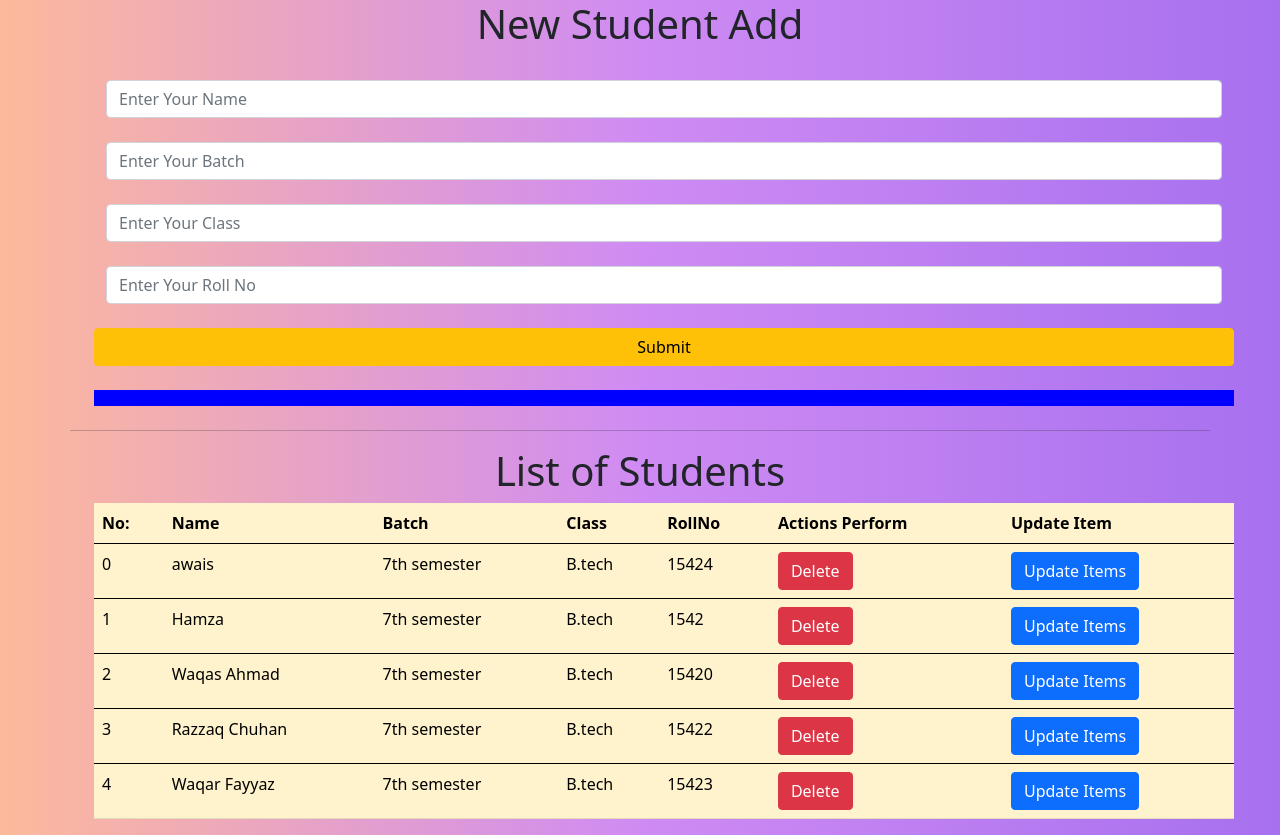
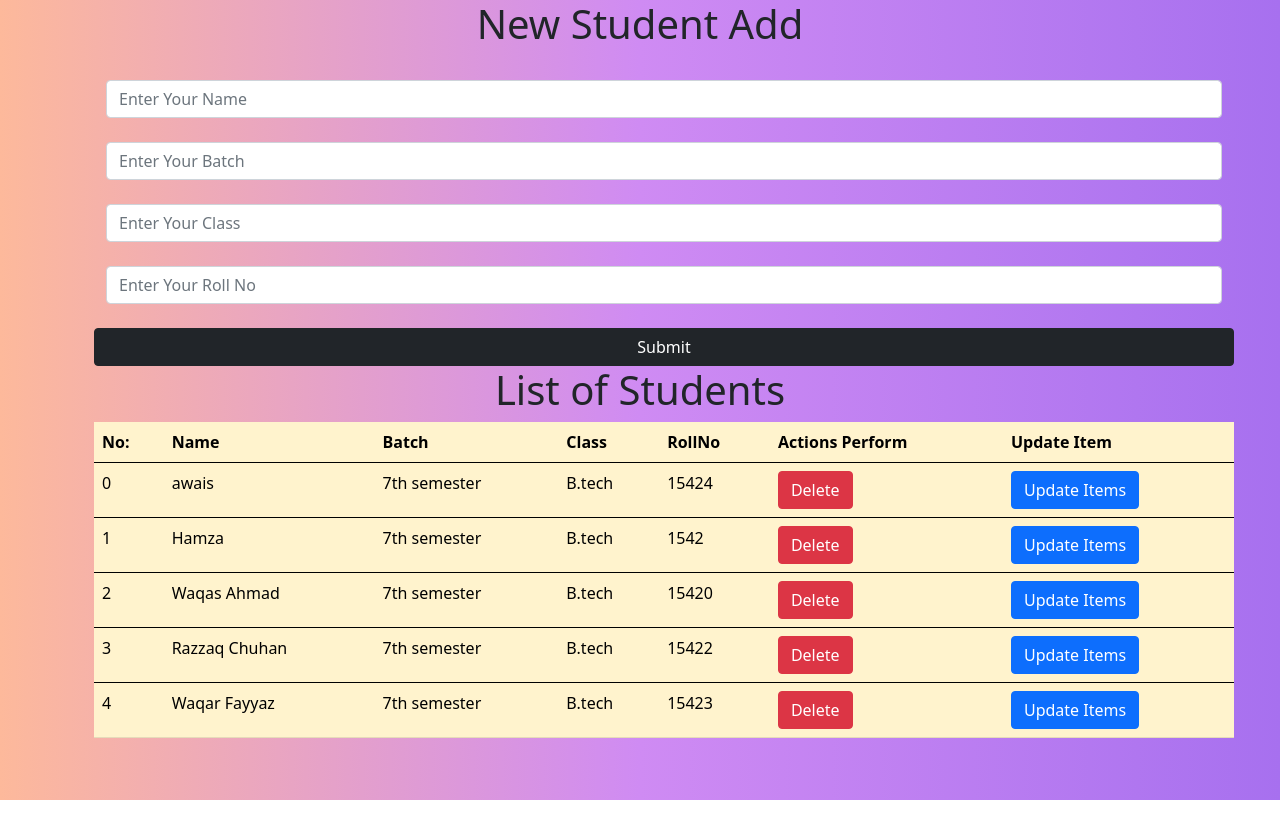
Before and after one commit to awais882s/react-redux, a React (Create React App) app: page / in a window 1280 px wide. After the commit the page ends 800 px from the top, so only its background shows below. Built offline with nearby package versions, Linux system fonts and the light colour scheme; the HTML template or start-up script is replaced by a standard one.

Commit message:
add toast

```diff
--- a/package.json
+++ b/package.json
@@ -11,6 +11,7 @@
     "react": "^18.2.0",
     "react-dom": "^18.2.0",
     "react-scripts": "5.0.1",
+    "react-toastify": "^9.0.5",
     "surge": "^0.23.1",
     "web-vitals": "^2.1.4"
   },
--- a/src/App.js
+++ b/src/App.js
@@ -1,9 +1,11 @@
 import Students from "./components/student";
+import { ToastContainer} from 'react-toastify';
 import "./Boostrap/index.css";
 function App() {
   return (
     <div className="App">
       <h1 className="d-flex justify-content-center align-items-center">New Student Add</h1>
+      <ToastContainer />
       <Students />
     </div>
   );
--- a/src/components/student.jsx
+++ b/src/components/student.jsx
@@ -53,18 +53,11 @@ export default function Students() {
                         Update
                     </button>
                 ) : (
-                    <button className="btn btn-warning w-98 ms-4" onClick={ctaHandler}>
+                    <button className="btn btn-dark w-80 ms-4" onClick={ctaHandler}>
                         Submit
                     </button>
                 )}
-
-                <p
-                    className="d-flex justify-content-center m-4 p-2 text-black"
-                    style={{ backgroundColor: "blue", color: "whitesmoke" }}
-                >
-                    {errorMessage}
-                </p>
-                <hr />
+                <br />
                 <h1 className=" d-flex justify-content-center align-items-center ">
                     List of Students
                 </h1>
--- a/src/components/useStudent.jsx
+++ b/src/components/useStudent.jsx
@@ -1,10 +1,12 @@
 import { useState } from "react";
-import { data } from "./data"
+import { data } from "./data";
+import 'react-toastify/dist/ReactToastify.css';
+import { toast } from 'react-toastify';
+
 
 
 export function useStudents() {
     const [students, setStudents] = useState(data);
-    const [errorMessage, setMessage] = useState("");
     const [name, setName] = useState("");
     const [Batch, setBatch] = useState("");
     const [roll, setRoll] = useState("");
@@ -25,6 +27,15 @@ export function useStudents() {
 
         setStudents([...newStudents]);
         console.log("newStudents", newStudents);
+        toast.success('You Have Successfully deleted', {
+            position: "top-right",
+            autoClose: 5000,
+            hideProgressBar: false,
+            closeOnClick: true,
+            pauseOnHover: true,
+            draggable: true,
+            progress: undefined,
+        });
     };
     // delete by name
     // const deleteHandler = (name) => {
@@ -51,8 +62,6 @@ export function useStudents() {
     };
 
     const ctaHandler = () => {
-        setMessage("");
-
         if (name !== "" && Batch !== "" && roll !== "" && stuClass !== "") {
             let student = {
                 name,
@@ -68,14 +77,21 @@ export function useStudents() {
             setStuClass("");
             setRoll("");
         } else {
-            setMessage(" Found few of params empty! Params can't be empty.");
+            toast.error('You Cannot Add empty Values', {
+                position: "top-right",
+                autoClose: 5000,
+                hideProgressBar: false,
+                closeOnClick: true,
+                pauseOnHover: true,
+                draggable: true,
+                progress: undefined,
+            });
         }
         // new data add in student list
     };
 
     // call to action for update handlers
     const ctaUpdateHandler = () => {
-        setMessage("");
 
         if (name !== "" && Batch !== "" && roll !== "" && stuClass !== "") {
             let student = {
@@ -101,9 +117,17 @@ export function useStudents() {
             setRoll("");
             setFlag(false);
         } else {
-            setMessage(" Found few of params empty! Params can't be empty.");
+            toast.error('You Cannot Add empty Values', {
+                position: "top-right",
+                autoClose: 5000,
+                hideProgressBar: false,
+                closeOnClick: true,
+                pauseOnHover: true,
+                draggable: true,
+                progress: undefined,
+            });
         }
     };
-    return ([students, name, Batch, roll, stuClass, flag, errorMessage, deleteHandler, updateHandler, ctaHandler, ctaUpdateHandler, setName, setBatch, setRoll, setStuClass]
+    return ([students, name, Batch, roll, stuClass, flag, deleteHandler, updateHandler, ctaHandler, ctaUpdateHandler, setName, setBatch, setRoll, setStuClass]
     )
 }
```
Also changed, not shown: 1 other file (tests, documents, lock files or other folders).
